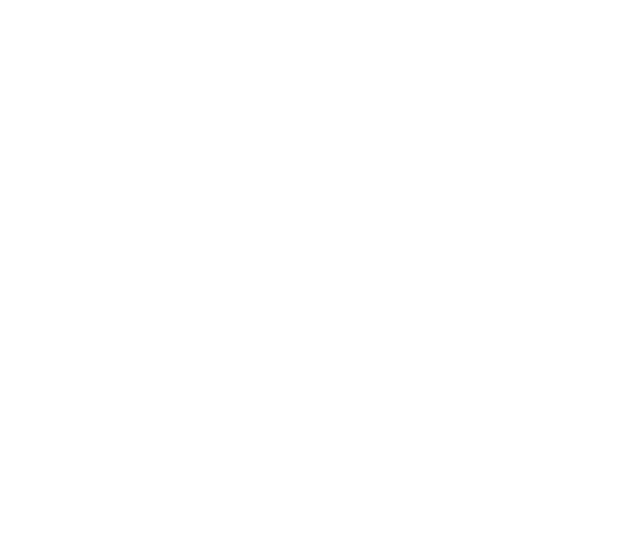
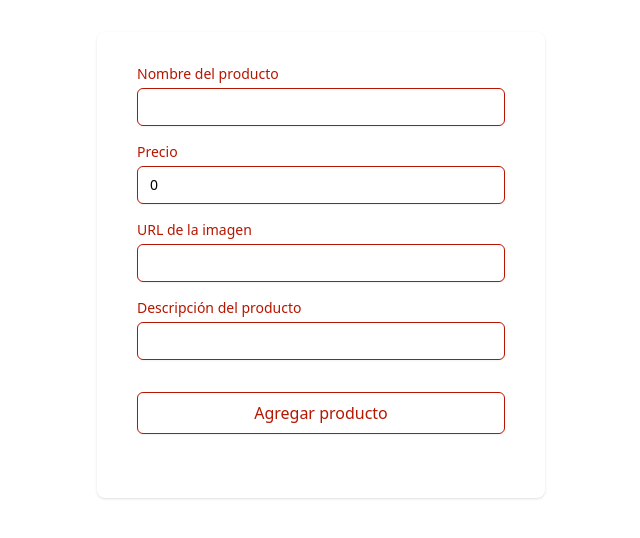
Before and after one commit to mikemrg17/escomidita, a Vue app in the folder client/: page /newProduct in a window 1280 px wide. Before the commit this address had no page. Shown: the top 538 px of the page, without its empty margins (319-959 px from the left). Built offline with nearby package versions, Linux system fonts and the light colour scheme.

Commit message:
Cambios finales de Isaac

```diff
--- a/client/src/components/items/Item.vue
+++ b/client/src/components/items/Item.vue
@@ -1,5 +1,5 @@
 <template>
-    <div @click="add_item" class="border">
+    <div class="border max-w-full">
         <div class="min-h-80 aspect-w-1 aspect-h-1 w-full overflow-hidden rounded-md bg-gray-200 group-hover:opacity-75 lg:aspect-none lg:h-80">
             <img :src="product.images" class="h-full w-full object-cover object-center lg:h-full lg:w-full" />
         </div>
@@ -12,6 +12,10 @@
                 <p class="mt-1 text-sm text-gray-500">{{ product.store_name }}</p>
             </div>
             <p class="text-sm font-medium text-gray-900">{{ product.price }}</p>
+        </div>
+        <div>
+            <button  @click="add_item" type="button" class="cursor-pointer block text-secondary-color flex w-full justify-center rounded-md border border-transparent bg-indigo-600 py-2 px-4 font-medium shadow-sm hover:bg-indigo-700 focus:outline-none focus:ring-2 focus:ring-indigo-500 focus:ring-offset-2">
+                Añadir a carrito</button>
         </div>
     </div>
 </template>
--- a/client/src/components/store/Store.vue
+++ b/client/src/components/store/Store.vue
@@ -19,7 +19,6 @@ const props = defineProps(["store"])
 const { store } = toRefs(props)
 
 const open_store = async () => {
-    //await stores_store.get_current_store(store?.value.id)
     router.push({ name: "store", params: { id: store?.value.id } })
 }
 
--- a/client/src/router/index.ts
+++ b/client/src/router/index.ts
@@ -74,6 +74,16 @@ const router = createRouter({
             path:"/stores/:id",
             name: "store",
             component: () =>  import("../views/StoreView.vue"),
+        },
+        {
+            path:"/newProduct",
+            name: "newProduct",
+            component: () =>  import("../views/NewProductView.vue"),
+        },
+        {
+            path:"/newStore",
+            name: "newStore",
+            component: () =>  import("../views/NewStoreView.vue"),
         }
     ],
 })
--- a/client/src/views/AppView.vue
+++ b/client/src/views/AppView.vue
@@ -2,9 +2,9 @@
     <div class="bg-white">
       <div class="lg:p-10 p-6">
         <h2 class="text-2xl text-base-color font-thin">Hola Miguel, ¿qué quieres comer hoy?</h2>
-        <div class="mt-6 grid grid-cols-1 gap-y-10 gap-x-6 sm:grid-cols-2 lg:grid-cols-4 xl:gap-x-8">
           <div v-for="store in stores" :key="store.id" v-if="!loading">
-            <div v-for="product in store?.products" :key="product.id">
+            <div class="mt-6 grid grid-cols-4 gap-y-10 gap-x-6">
+            <div v-for="product in store.products" :key="product.id">
               <Item
                 :product="product"
               />
--- /dev/null
+++ b/client/src/views/NewProductView.vue
@@ -0,0 +1,113 @@
+<template>
+        <div>
+          <div class="mt-8 sm:mx-auto sm:w-full sm:max-w-md">
+            <div class="bg-white py-8 px-4 shadow sm:rounded-lg sm:px-10">
+
+                <div>
+                  <label class="block text-sm font-medium text-secondary-color">Nombre del producto</label>
+                  <div class="mt-1">
+                    <input input v-model="state.name"  type="text" class="block w-full appearance-none rounded-md border border-secondary-color px-3 py-2 placeholder-gray-400 shadow-sm focus:border-indigo-500 focus:outline-none focus:ring-indigo-500 sm:text-sm" />
+                  </div>
+                </div>
+
+                <div class="my-4">
+                  <label class="block text-sm font-medium text-secondary-color">Precio</label>
+                  <div class="mt-1">
+                    <input input v-model="state.price" type="text" class="block w-full appearance-none rounded-md border border-secondary-color px-3 py-2 placeholder-gray-400 shadow-sm focus:border-indigo-500 focus:outline-none focus:ring-indigo-500 sm:text-sm" />
+                  </div>
+                </div>
+
+                <div class="my-4">
+                  <label for="password" class="block text-sm font-medium text-secondary-color">URL de la imagen</label>
+                  <div class="mt-1">
+                    <input input v-model="state.URL" type="text" class="block w-full appearance-none rounded-md border border-secondary-color px-3 py-2 placeholder-gray-400 shadow-sm focus:border-indigo-500 focus:outline-none focus:ring-indigo-500 sm:text-sm" />
+                  </div>
+                </div>
+
+                <div class="my-4">
+                  <label class="block text-sm font-medium text-secondary-color">Descripción del producto</label>
+                  <div class="mt-1">
+                    <input input v-model="state.description" type="text" class="block w-full appearance-none rounded-md border border-secondary-color px-3 py-2 placeholder-gray-400 shadow-sm focus:border-indigo-500 focus:outline-none focus:ring-indigo-500 sm:text-sm" />
+                  </div>
+                </div>
+
+                <div class="my-8">
+                  <button @click="crearProducto" type="button" class="text-secondary-color flex w-full justify-center rounded-md border border-secondary-color bg-indigo-600 py-2 px-4 font-medium shadow-sm hover:bg-indigo-700 focus:outline-none focus:ring-2 focus:ring-indigo-500 focus:ring-offset-2">
+                    Agregar producto</button>
+                </div>
+
+            </div>
+          </div>
+        </div>
+</template>
+
+
+<script setup lang="ts">
+import { useUserStore } from '../stores/user';
+import { reactive, watch } from 'vue';
+import { supabase } from '../supabase';
+import { useRouter } from 'vue-router';
+import { use_stores_store } from '../stores/stores';
+
+const user_store = useUserStore()
+
+const router = useRouter()
+
+const stores_store = use_stores_store()
+
+const state = reactive({
+    name: "",
+    price: 0,
+    URL:"",
+    description:"",
+    loading: false,
+    error: false
+})
+
+watch(
+    () => state.name,
+    () => {
+        state.error = false
+    }
+)
+
+watch(
+    () => state.URL,
+    () => {
+        state.error= false
+    }
+)
+
+watch(
+    () => state.price,
+    () => {
+        state.error= false
+    }
+)
+
+watch(
+    () => state.description,
+    () => {
+        state.error= false
+    }
+)
+
+const crearProducto = async () => {
+
+
+  //name
+  //price
+  //images
+  //description
+  //id_producto
+  const { data, error } = await supabase
+  .from('stores')
+  .update({
+    products: [{name:state.name, price: state.price, images: state.URL, description: state.description, id_producto: 1}]}
+    )
+  .eq('id', 5)
+
+
+}
+
+</script>
--- /dev/null
+++ b/client/src/views/NewStoreView.vue
@@ -0,0 +1,75 @@
+<template>
+        <div>
+          <div class="mt-8 sm:mx-auto sm:w-full sm:max-w-md">
+            <div class="bg-white py-8 px-4 shadow sm:rounded-lg sm:px-10">
+
+                <div>
+                  <label class="block text-sm font-medium text-secondary-color">Nombre de la tienda</label>
+                  <div class="mt-1">
+                    <input v-model="state.name"  type="text" class="block w-full appearance-none rounded-md border border-secondary-color px-3 py-2 placeholder-gray-400 shadow-sm focus:border-indigo-500 focus:outline-none focus:ring-indigo-500 sm:text-sm" />
+                  </div>
+                </div>
+
+                <div class="my-4">
+                  <label class="block text-sm font-medium text-secondary-color">URL de la imagen</label>
+                  <div class="mt-1">
+                    <input v-model="state.URL" type="text" class="block w-full appearance-none rounded-md border border-secondary-color px-3 py-2 placeholder-gray-400 shadow-sm focus:border-indigo-500 focus:outline-none focus:ring-indigo-500 sm:text-sm" />
+                  </div>
+                </div>
+
+                <div class="my-8">
+                  <button @click="crearTienda" type="button" class="text-secondary-color flex w-full justify-center rounded-md border border-secondary-color bg-indigo-600 py-2 px-4 font-medium shadow-sm hover:bg-indigo-700 focus:outline-none focus:ring-2 focus:ring-indigo-500 focus:ring-offset-2">
+                    Crear tienda</button>
+                </div>
+
+            </div>
+          </div>
+        </div>
+
+</template>
+
+<script setup lang="ts">
+import { useUserStore } from '../stores/user';
+import { reactive, watch } from 'vue';
+import { supabase } from '../supabase';
+import { useRouter } from 'vue-router';
+
+const user_store = useUserStore()
+
+const router = useRouter()
+
+const state = reactive({
+    name: "",
+    URL: "",
+    loading: false,
+    error: false
+})
+
+
+watch(
+    () => state.name,
+    () => {
+        state.error = false
+    }
+)
+
+watch(
+    () => state.URL,
+    () => {
+        state.error= false
+    }
+)
+
+const crearTienda = async () => {
+  //@ts-ignore
+  const { data, error } = await supabase
+  .from('stores')
+  .insert([
+    {name: state.name, products:[], user_id: 1 , image: state.URL},
+  ])
+  router.push({name:"stores"})
+}
+
+
+
+</script>
--- a/client/src/views/StoreView.vue
+++ b/client/src/views/StoreView.vue
@@ -1,5 +1,28 @@
 <template>
     <div>
-        sdiosjd
+        <RouterLink to="/newProduct" class="text-center block w-full appearance-none rounded-md border border-secondary-color px-3 py-2 placeholder-gray-40 shadow-sm focus:border-indigo-500 focus:outline-none focus:ring-indigo-500 sm:text-sm">
+        Agregar producto</RouterLink>
+    </div>
+
+    <div class="mt-6 grid grid-cols-4 gap-y-10 gap-x-6">
+      <div v-for="product in store?.products" :key="product.id">
+        <h1 class="text-secondary-color">Hola</h1>
+        <Item
+          :product="product"
+           />
+      </div>
     </div>
 </template>
+
+<script setup lang="ts">
+import { computed } from 'vue';
+import { use_stores_store } from '../stores/stores';
+import { useRoute } from 'vue-router';
+
+const stores_store = use_stores_store()
+
+const route = useRoute()
+
+const store = computed(() => stores_store.get_current_store(route.params.id))
+
+</script>
--- a/client/src/views/StoresView.vue
+++ b/client/src/views/StoresView.vue
@@ -1,5 +1,11 @@
 <template>
     <div class="bg-white">
+
+      <div>
+        <RouterLink to="/newStore" class="text-center block w-full appearance-none rounded-md border border-secondary-color px-3 py-2 placeholder-gray-40 shadow-sm focus:border-indigo-500 focus:outline-none focus:ring-indigo-500 sm:text-sm">
+        Agregar tienda</RouterLink>
+      </div>
+
       <div class="lg:p-10 p-6">
         <div class="mt-6 grid grid-cols-1 gap-y-10 gap-x-6 sm:grid-cols-2 lg:grid-cols-4 xl:gap-x-8">
             <div class="min-h-80 aspect-w-1 aspect-h-1 w-full overflow-hidden rounded-md bg-white brightness-95 group-hover:opacity-75 lg:aspect-none lg:h-80 text-center cursor-pointer">
@@ -19,6 +25,7 @@
 import { computed } from "vue"
 import { use_stores_store } from "../stores/stores";
 import Store from "../components/store/Store.vue"
+import { RouterLink } from "vue-router";
 
 const stores_store = use_stores_store()
 
```
